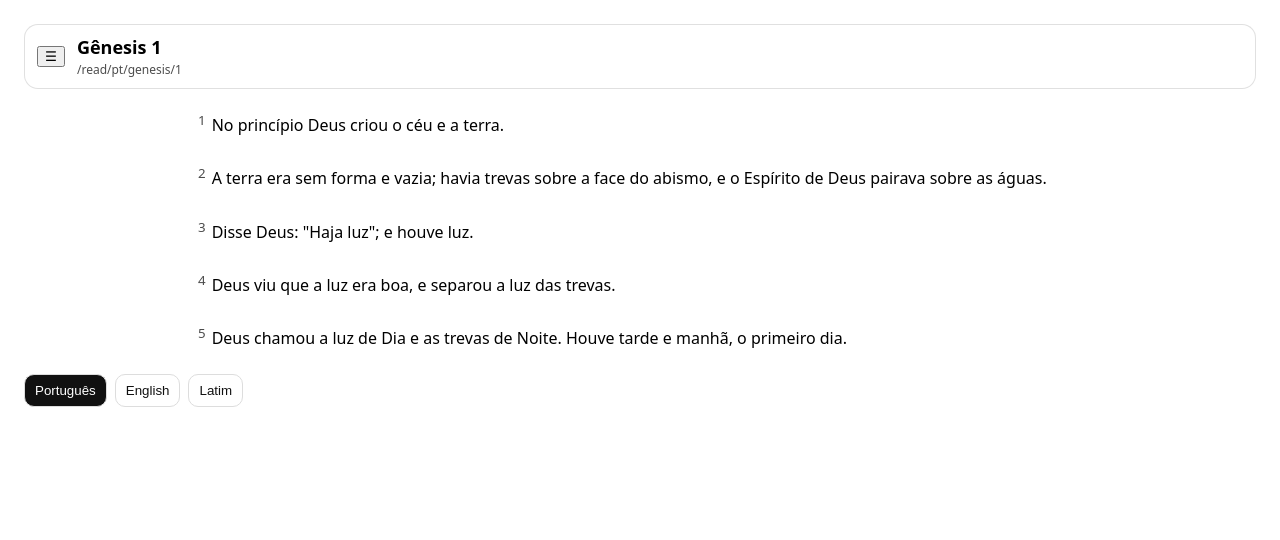
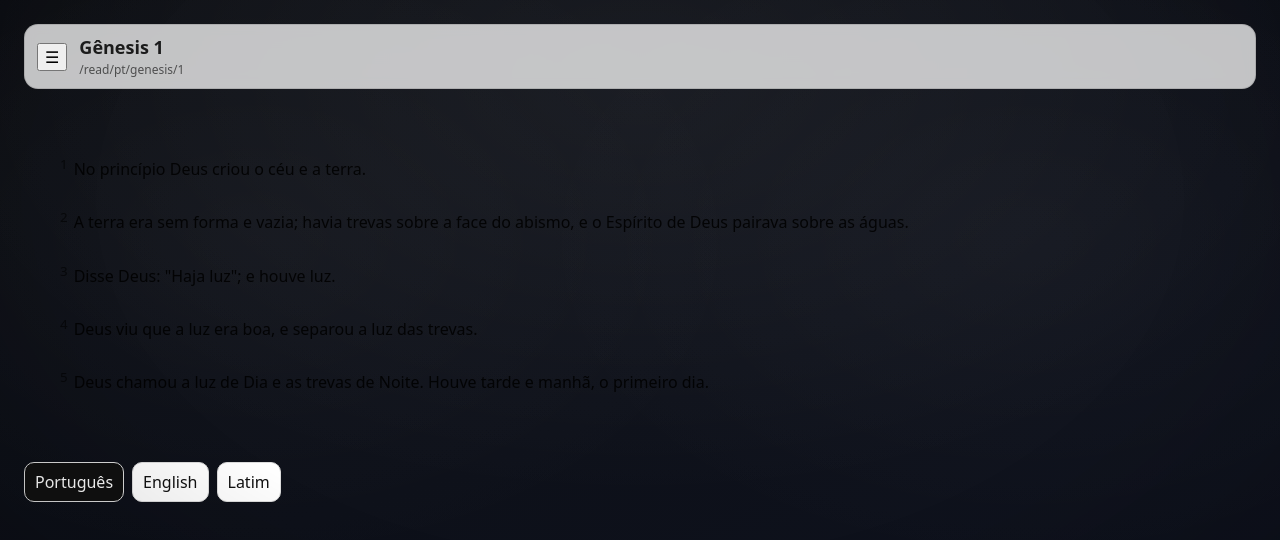
Before and after one commit to joaohb07/bible, a React (Vite) app: page /read/pt/genesis/1 in a window 1280 px wide. Shown: the top 540 px of the page. Built offline with nearby package versions, Linux system fonts and the light colour scheme.

Commit message:
feat(layout): add dark desk background and centered stage

```diff
--- a/src/app/app.tsx
+++ b/src/app/app.tsx
@@ -1,6 +1,7 @@
 // src/app/App.tsx
 import Providers from "./providers";
 import "../styles/globals.css";
+import "../styles/layout.css";
 import "../styles/app.css";
 
 export default function App() {
--- a/src/features/reader/components/BookStage.tsx
+++ b/src/features/reader/components/BookStage.tsx
@@ -7,7 +7,7 @@ export default function BookStage(props: {
   chapter: number;
 }) {
   return (
-    <div style={{ maxWidth: 900, margin: "0 auto" }}>
+    <div className="app-stage">
       <BookOpen {...props} />
     </div>
   );
--- a/src/styles/globals.css
+++ b/src/styles/globals.css
@@ -12,3 +12,11 @@ body,
   height: 100%;
   margin: 0;
 }
+
+button {
+  font: inherit;
+}
+
+a {
+  color: inherit;
+}
--- /dev/null
+++ b/src/styles/layout.css
@@ -0,0 +1,67 @@
+/* src/styles/layout.css */
+
+/* Dark desk background + vignette */
+:root {
+  --desk-bg-0: #0b0d12;
+  --desk-bg-1: #0f1320;
+
+  --stage-max: 1300px;
+  --stage-pad: clamp(14px, 2.2vw, 28px);
+
+  --ink: rgba(0, 0, 0, 0.86);
+  --muted: rgba(0, 0, 0, 0.62);
+}
+
+body {
+  min-height: 100vh;
+  color: var(--ink);
+
+  /* base dark desk */
+  background:
+    radial-gradient(1200px 700px at 50% 10%, rgba(255,255,255,0.06), transparent 60%),
+    radial-gradient(900px 600px at 20% 30%, rgba(255,255,255,0.03), transparent 55%),
+    radial-gradient(900px 600px at 80% 30%, rgba(255,255,255,0.03), transparent 55%),
+    linear-gradient(160deg, var(--desk-bg-0), var(--desk-bg-1));
+}
+
+/* subtle vignette overlay */
+#root {
+  min-height: 100vh;
+  position: relative;
+}
+
+#root::before {
+  content: "";
+  position: fixed;
+  inset: 0;
+  pointer-events: none;
+  background: radial-gradient(
+    1200px 800px at 50% 25%,
+    rgba(0, 0, 0, 0) 45%,
+    rgba(0, 0, 0, 0.35) 100%
+  );
+  opacity: 1;
+  z-index: 0;
+}
+
+
+/* app stage container */
+.app-stage {
+  position: relative;
+  z-index: 1;
+
+  max-width: var(--stage-max);
+  margin: 0 auto;
+  padding: var(--stage-pad);
+
+  display: grid;
+  gap: 16px;
+}
+
+/* Optional: give UI elements a consistent "glass" feel over dark desk */
+.glass {
+  background: rgba(255, 255, 255, 0.78);
+  border: 1px solid rgba(255, 255, 255, 0.25);
+  backdrop-filter: blur(10px);
+  border-radius: 16px;
+}
```
